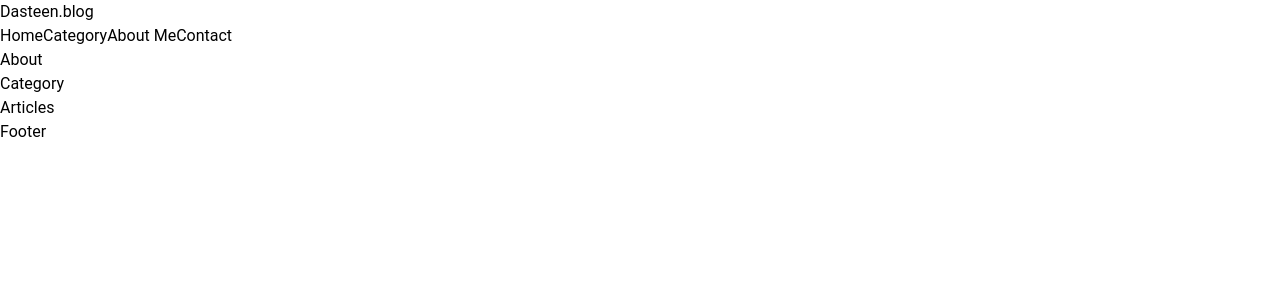
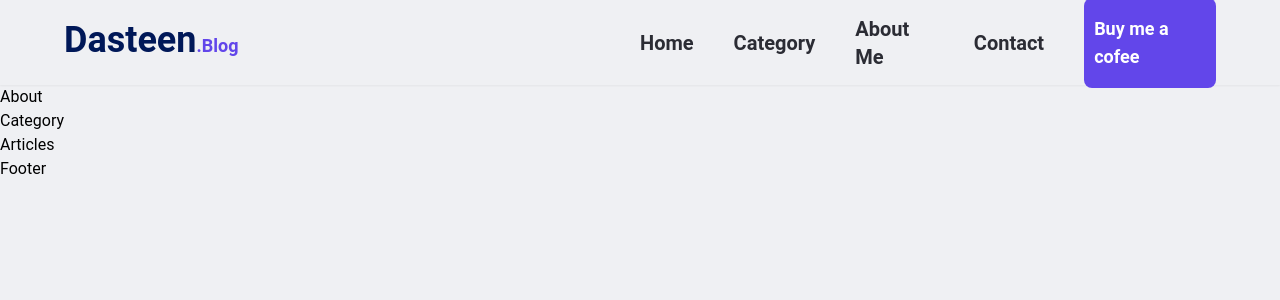
Before and after one commit to SamaelMarjan/blog, a React (Create React App) app: page /about in a window 1280 px wide. Shown: the top 300 px of the page. Built offline with nearby package versions, Linux system fonts and the light colour scheme; the HTML template or start-up script is replaced by a standard one.

Commit message:
navbar-sept-24-18-33

```diff
--- a/src/components/Navbar.jsx
+++ b/src/components/Navbar.jsx
@@ -3,16 +3,17 @@ import { Link } from 'react-router-dom';
 
 const Navbar = () => {
   return (
-    <div>
-      <div>
-        <div>
-          <p>Dasteen<span>.blog</span></p>
+    <div className='static md:fixed w-[100%] h-[150px] md:h-[85px] top-0 shadow-sm z-50 flex items-center justify-center'>
+      <div className='w-[90%] h-[100%] m-auto flex flex-col md:flex-row justify-between items-center '>
+        <div className='w-[100%] md:w-[50%] h-[50px] m-auto md:m-0 flex items-center justify-center md:justify-start'>
+          <p className='w-[145px] h-[45px] text-4xl text-[#001858] font-semibold'>Dasteen<span className='w-[48px] h-[27px] text-lg text-[#6246EA] font-bold'>.Blog</span></p>
         </div>
-        <div>
+        <div className='w-[100%] md:w-[50%] md:w flex gap-5 md:gap-10 text-[#2B2C34] font-bold text-xs md:text-xl items-center justify-center md:justify-end'>
           <Link to='/'>Home</Link>
           <a href='#cat'>Category</a>
           <Link to='/about'>About Me</Link>
           <Link to='/contact'>Contact</Link>
+          <p className='bg-[#6246EA] px-2 py-2 md:px-[10px] md:py-[17px] rounded-lg text-[#FFFFFE] text-xs md:text-lg cursor-pointer'>Buy me a cofee</p>
         </div>
       </div>
     </div>
--- a/src/index.css
+++ b/src/index.css
@@ -8,4 +8,5 @@ html,
 body {
   scroll-behavior: smooth;
   font-family: 'Roboto', sans-serif;
+  background: #EFF0F3;
 }
--- a/src/pages/About.jsx
+++ b/src/pages/About.jsx
@@ -2,7 +2,7 @@ import React from 'react'
 
 const About = () => {
   return (
-    <div>About</div>
+    <div className='mt-0 md:mt-[85px]'>About</div>
   )
 }
 
--- a/src/pages/Contact.jsx
+++ b/src/pages/Contact.jsx
@@ -2,7 +2,7 @@ import React from 'react';
 
 const Contact = () => {
   return (
-    <div>Contact</div>
+    <div className='mt-[85px]'>Contact</div>
   );
 }
 
--- a/src/pages/Hero.jsx
+++ b/src/pages/Hero.jsx
@@ -2,7 +2,7 @@ import React from 'react';
 
 const Hero = () => {
   return (
-    <div className='w-[100%] h-[100vh]'>Hero</div>
+    <div className='w-[100%] h-[100vh] mt-0 md:mt-[85px]'>Hero</div>
   );
 }
 
```
